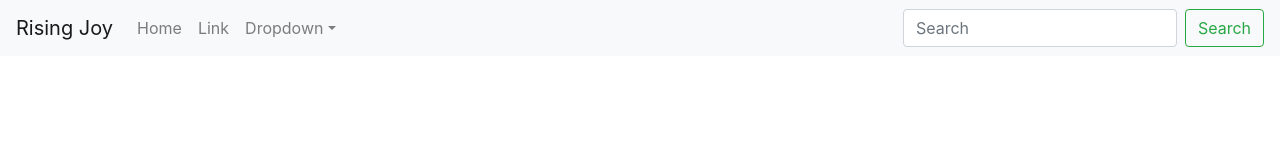
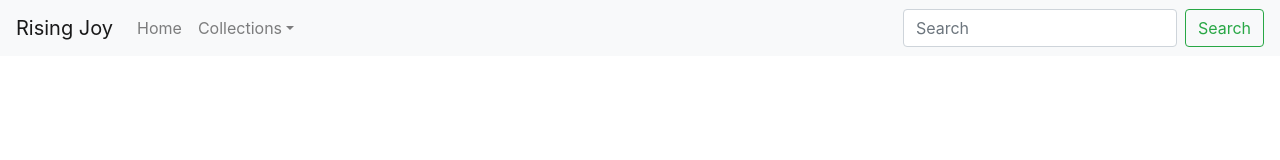
Before and after one commit to ksuares1/pin-scroll, a React (Create React App) app in the folder infinite-scroll/scroll/: page / in a window 1280 px wide. Shown: the top 160 px of the page. Built offline with nearby package versions, Linux system fonts and the light colour scheme.

Commit message:
updated dropdown menu for navbar

```diff
--- a/infinite-scroll/scroll/src/components/Navbar.js
+++ b/infinite-scroll/scroll/src/components/Navbar.js
@@ -14,13 +14,11 @@ const NavbarComponent = () => {
   <Navbar.Collapse id="basic-navbar-nav">
     <Nav className="mr-auto">
       <Nav.Link href="#home">Home</Nav.Link>
-      <Nav.Link href="#link">Link</Nav.Link>
-      <NavDropdown title="Dropdown" id="basic-nav-dropdown">
-        <NavDropdown.Item href="#action/3.1">Action</NavDropdown.Item>
-        <NavDropdown.Item href="#action/3.2">Another action</NavDropdown.Item>
-        <NavDropdown.Item href="#action/3.3">Something</NavDropdown.Item>
-        <NavDropdown.Divider />
-        <NavDropdown.Item href="#action/3.4">Separated link</NavDropdown.Item>
+      {/* <Nav.Link href="#link">Collection</Nav.Link> */}
+      <NavDropdown title="Collections" id="basic-nav-dropdown">
+        <NavDropdown.Item href="#action/3.1">Food</NavDropdown.Item>
+        <NavDropdown.Item href="#action/3.2">Home</NavDropdown.Item>
+        <NavDropdown.Item href="#action/3.3">Vacations</NavDropdown.Item>
       </NavDropdown>
     </Nav>
     <Form inline>
```
